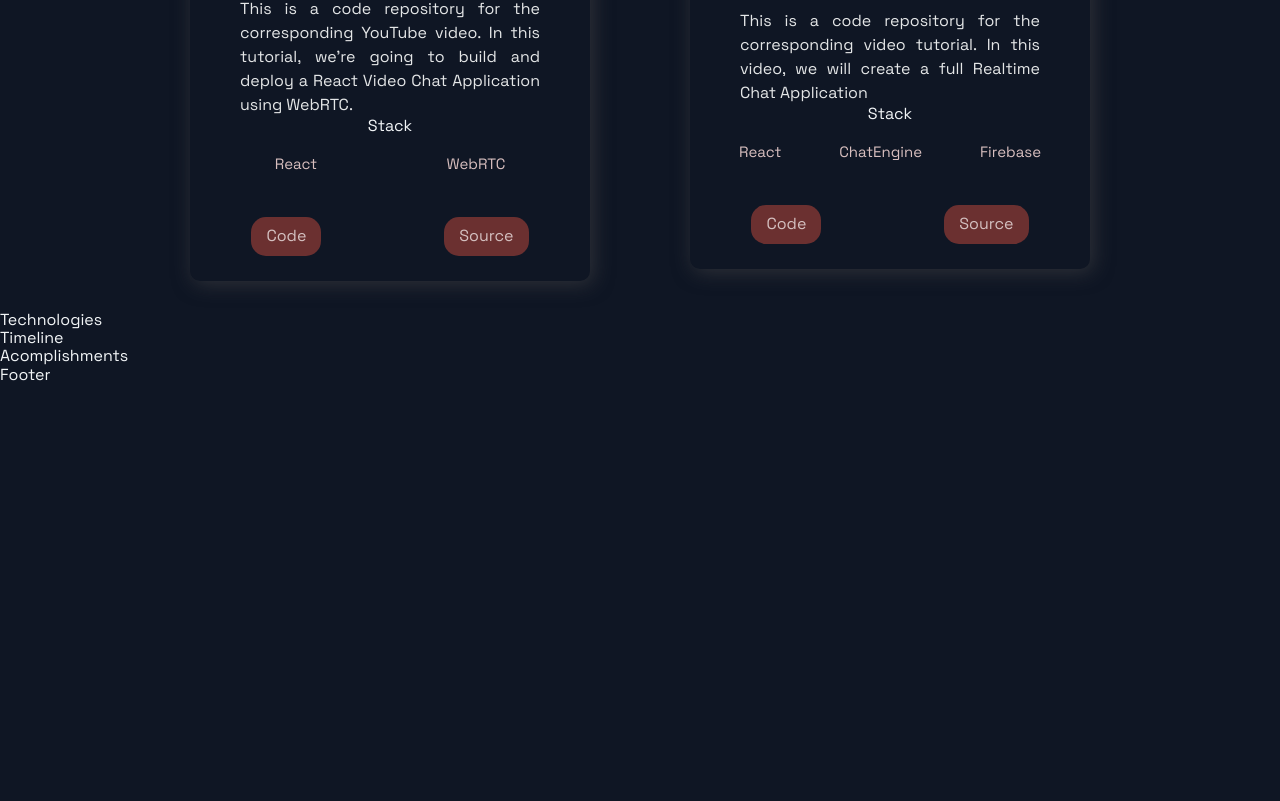
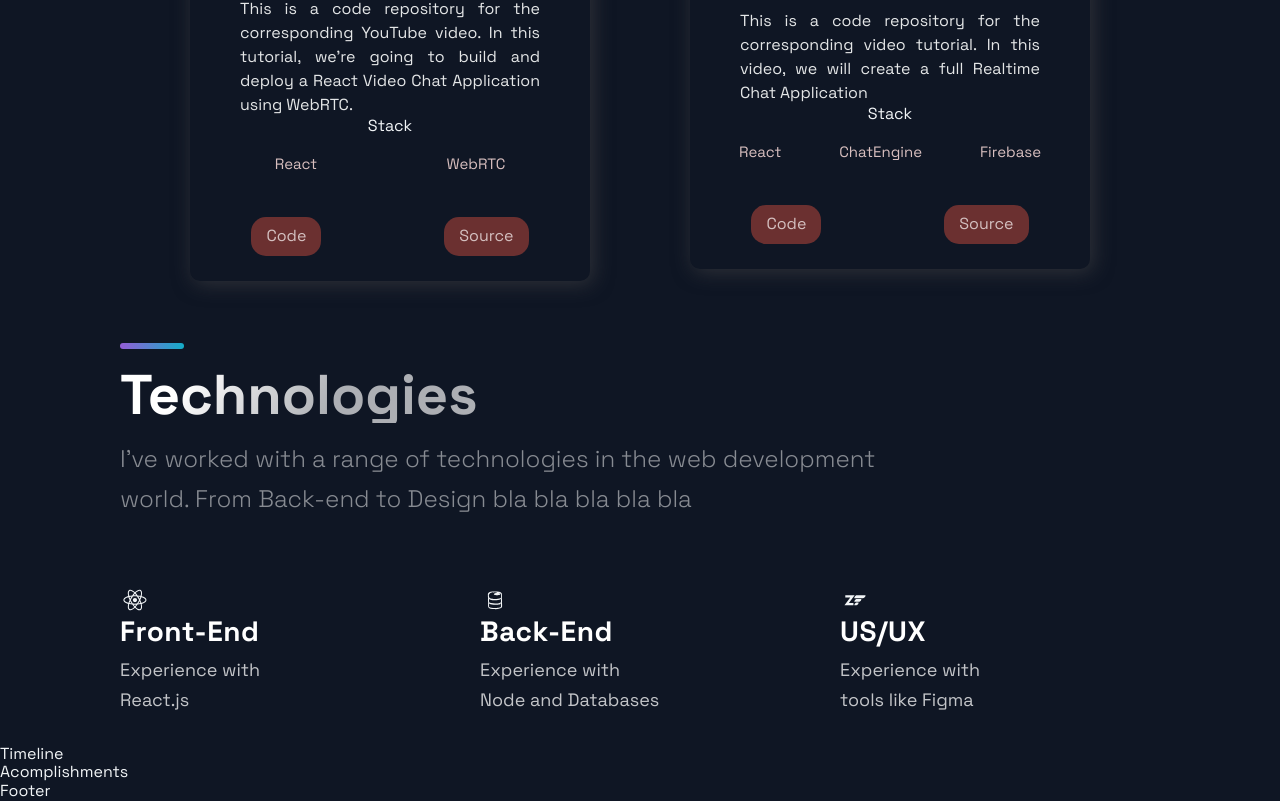
Before and after one commit to ChrisNulis/portfoliotwo, a Next.js app: page / in a window 1280 px wide. Shown: the part 1882-2683 px from the top of the page. Before the commit the page ends 2267 px from the top, so only its background shows below. Built offline with nearby package versions, Linux system fonts and the light colour scheme.

Commit message:
Tech Section done

```diff
--- a/src/components/Technologies/Technologies.js
+++ b/src/components/Technologies/Technologies.js
@@ -4,9 +4,47 @@ import { Section, SectionDivider, SectionText, SectionTitle } from '../../styles
 import { List, ListContainer, ListItem, ListParagraph, ListTitle } from './TechnologiesStyles';
 
 const Technologies = () =>  (
-  <div>
-    Technologies
-  </div>
+  <Section id="tech">
+    <SectionDivider />
+    <br />
+    <SectionTitle>Technologies</SectionTitle>
+    <SectionText>
+      I've worked with a range of technologies in the web development world.
+        From Back-end to Design bla bla bla bla bla
+    </SectionText>
+    <List>
+      <ListItem>
+        <DiReact size="3rem"/>
+        <ListContainer>
+          <ListTitle>Front-End</ListTitle>
+          <ListParagraph>
+            Experience with <br />
+            React.js
+          </ListParagraph>
+        </ListContainer>
+      </ListItem>
+      <ListItem>
+        <DiFirebase size="3rem"/>
+        <ListContainer>
+          <ListTitle>Back-End</ListTitle>
+          <ListParagraph>
+            Experience with <br />
+          Node and Databases
+          </ListParagraph>
+        </ListContainer>
+      </ListItem>
+      <ListItem>
+        <DiZend size="3rem"/>
+        <ListContainer>
+          <ListTitle>US/UX</ListTitle>
+          <ListParagraph>
+            Experience with <br />
+            tools like Figma
+          </ListParagraph>
+        </ListContainer>
+      </ListItem>
+    </List>
+  </Section>
 );
 
 export default Technologies;
```
